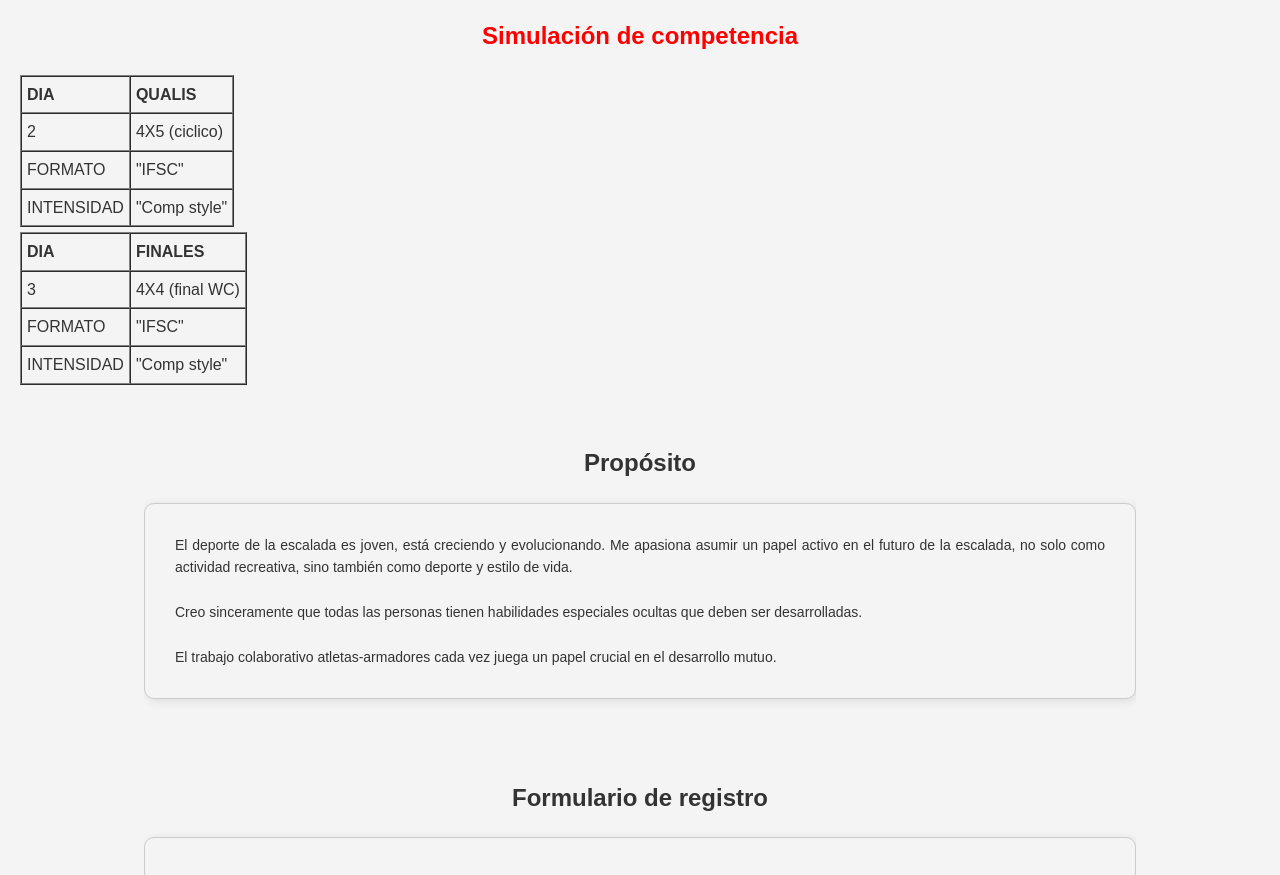
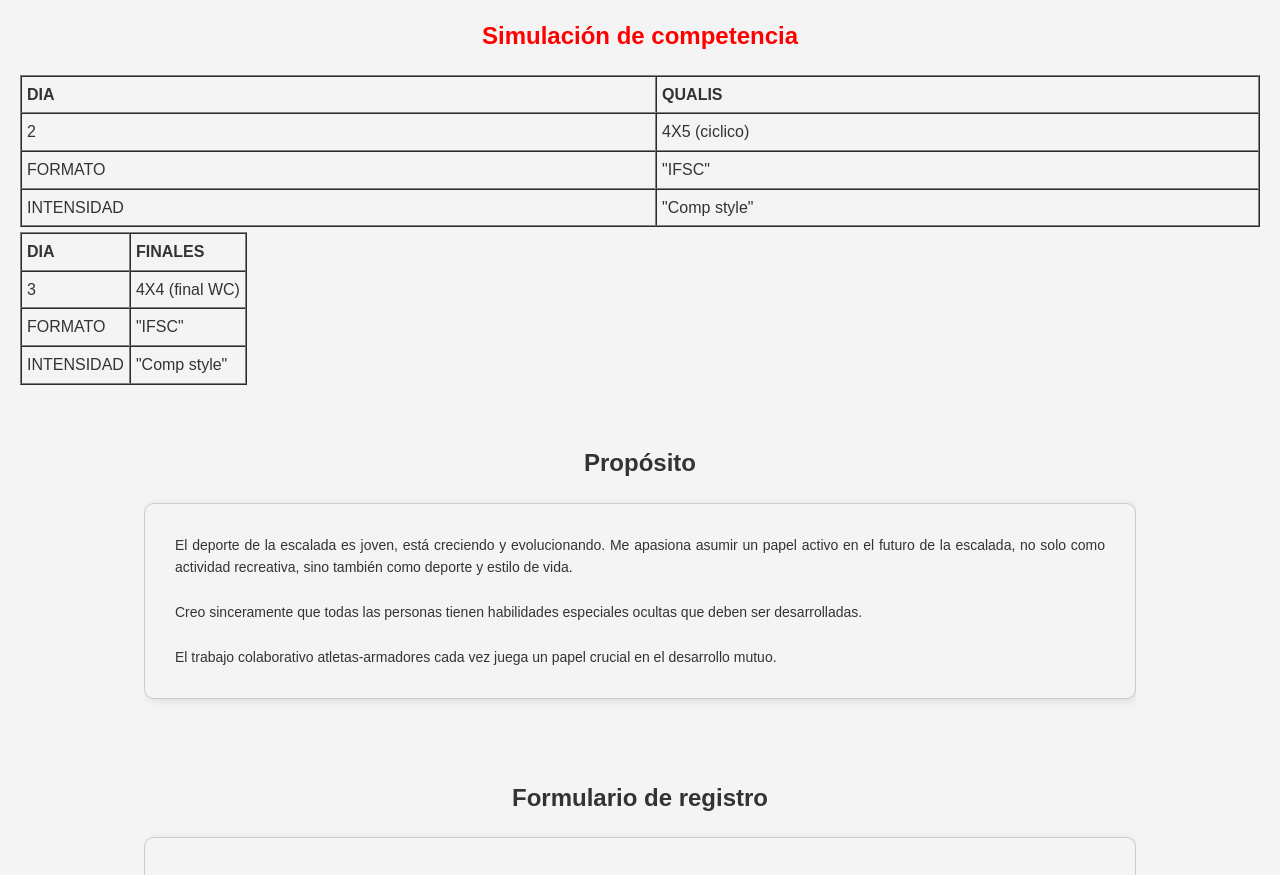
Before and after one commit to jairmorenom/tcstone2024, a plain HTML site: page index.html in a window 1280 px wide. Shown: the part 3921-4796 px from the top of the page. Drawn offline with Linux system fonts and the light colour scheme.

Commit message:
Update index.html

```diff
--- a/index.html
+++ b/index.html
@@ -440,7 +440,7 @@
 
 
 <h2 style="text-align: center; color: red; font-weight: bold;">Simulación de competencia</h2>
-<table border="1" cellspacing="0" cellpadding="5" style="margin-top: 5px;">
+<table border="1" cellspacing="0" cellpadding="5" style="width: 100%; margin: 5px auto;">
     <thead>
         <tr>
             <th>DIA</th>
@@ -462,6 +462,7 @@
         </tr>
     </tbody>
 </table>
+
 
         <table border="1" cellspacing="0" cellpadding="5" style="margin-top: 5px;">
     <thead>
```
